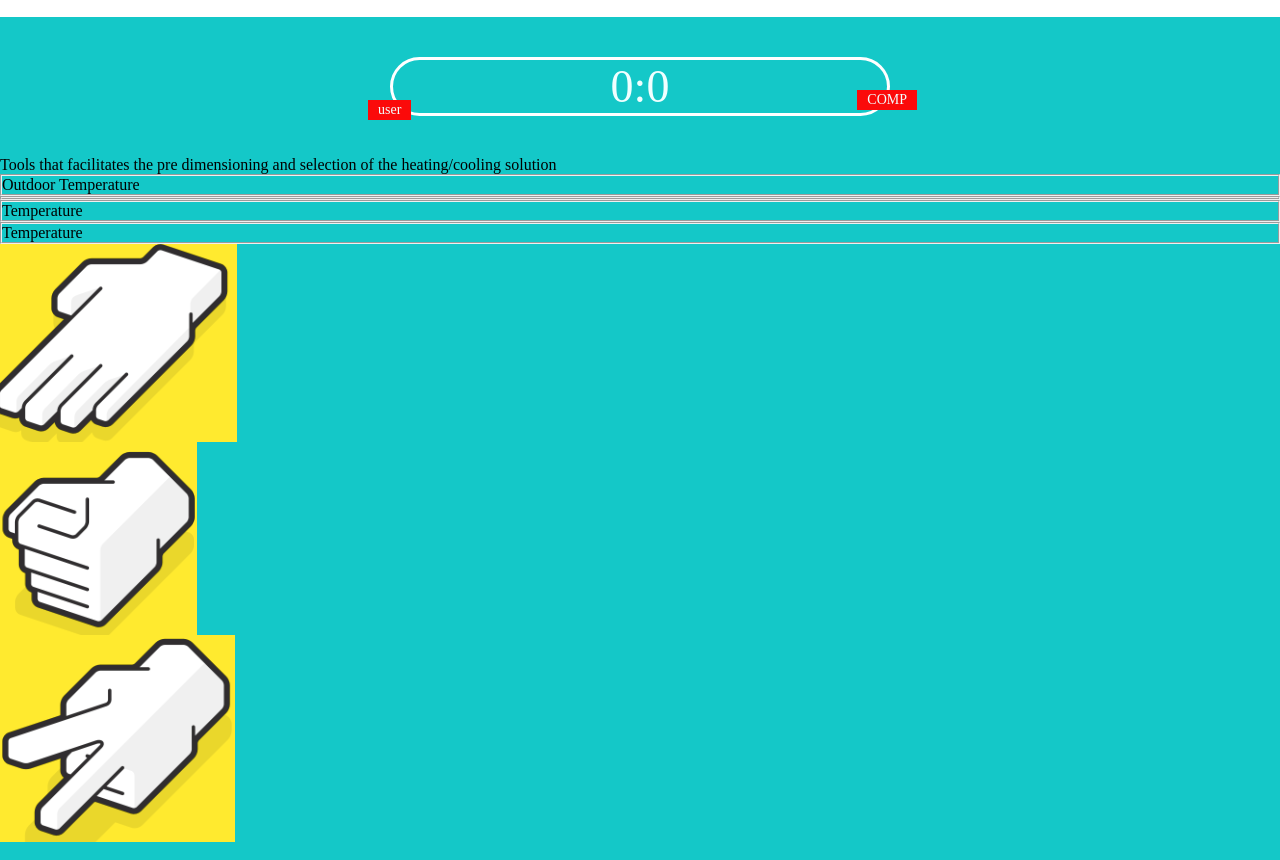
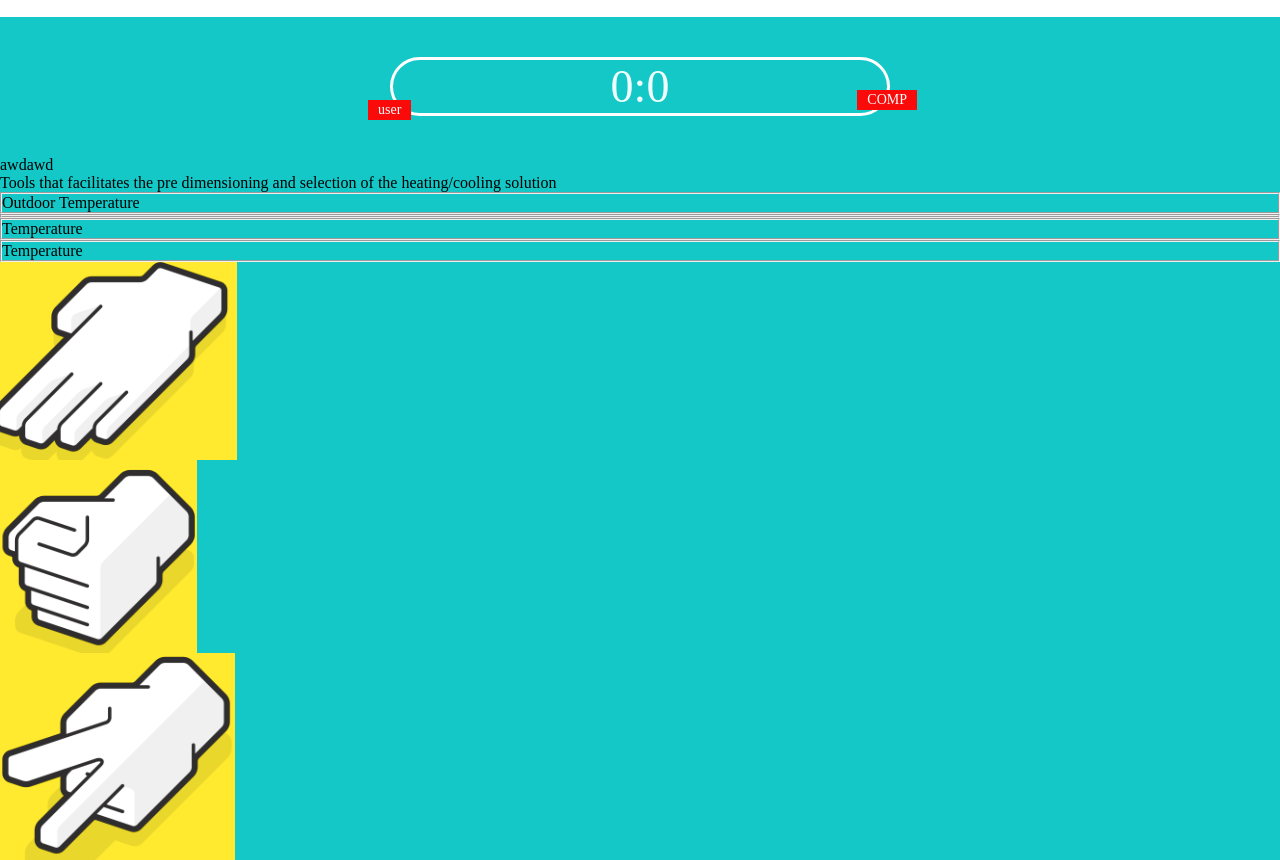
Before and after one commit to jadkh/systemConfigurator, a plain HTML site: page index.html in a window 1280 px wide. Shown: the part 60-920 px from the top of the page. Drawn offline with Linux system fonts and the light colour scheme.

Commit message:
Commit on com1

```diff
--- a/index.html
+++ b/index.html
@@ -17,7 +17,7 @@
                                         <span id="user-score">0</span>:<span id="computer-score">0</span>
 
                                     </div>
-
+awdawd
                                         <div class="result">
                                             <p>Tools that facilitates the pre dimensioning and selection of the heating/cooling solution</p>
                                         </div>
```
